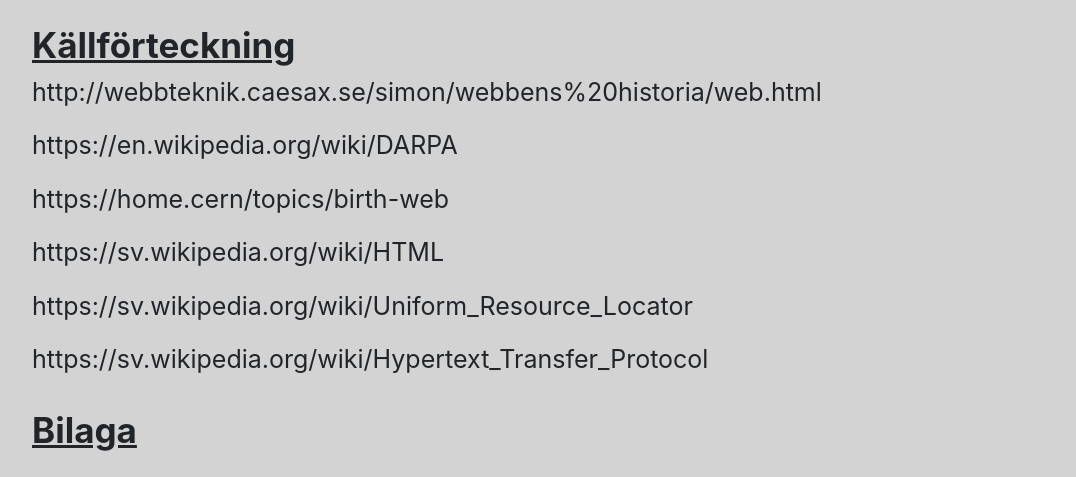
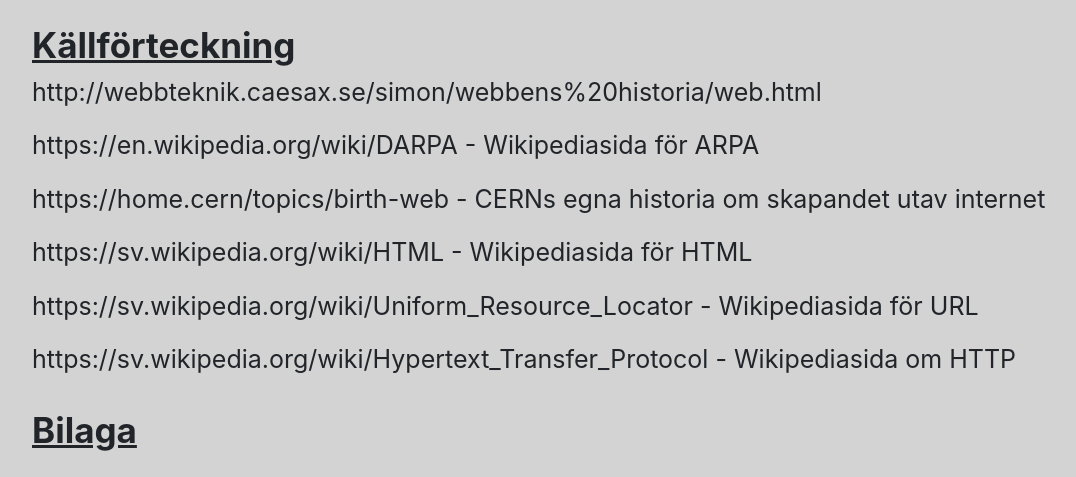
Before and after one commit to kattborste/Webbens-historia, a plain HTML site: page index.html in a window 1280 px wide. Shown: the part 1540-2017 px from the top of the page, without its empty margins (38-1114 px from the left). Drawn offline with nearby package versions, Linux system fonts and the light colour scheme.

Commit message:
redovisar källor

```diff
--- a/index.html
+++ b/index.html
@@ -72,11 +72,11 @@ T.ex. så är det idag vanligt att man chattar med sina kompisar via hemsidor so
 </p>
 <h3 class="margtext" id="källor">Källförteckning</h3>
 <p>http://webbteknik.caesax.se/simon/webbens%20historia/web.html</p>
-<p>https://en.wikipedia.org/wiki/DARPA</p>
-<p>https://home.cern/topics/birth-web</p>
-<p>https://sv.wikipedia.org/wiki/HTML</p>
-<p>https://sv.wikipedia.org/wiki/Uniform_Resource_Locator</p>
-<p>https://sv.wikipedia.org/wiki/Hypertext_Transfer_Protocol</p>
+<p>https://en.wikipedia.org/wiki/DARPA - Wikipediasida för ARPA</p>
+<p>https://home.cern/topics/birth-web - CERNs egna historia om skapandet utav internet</p>
+<p>https://sv.wikipedia.org/wiki/HTML - Wikipediasida för HTML</p>
+<p>https://sv.wikipedia.org/wiki/Uniform_Resource_Locator - Wikipediasida för URL</p>
+<p>https://sv.wikipedia.org/wiki/Hypertext_Transfer_Protocol - Wikipediasida om HTTP</p>
 <h3 class="margtext" id="bilaga">Bilaga</h3>
 <!-- video med kontroller -->
 <video width="600" height="337" controls class="margvid">
```
